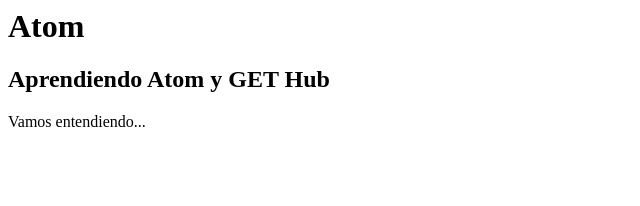
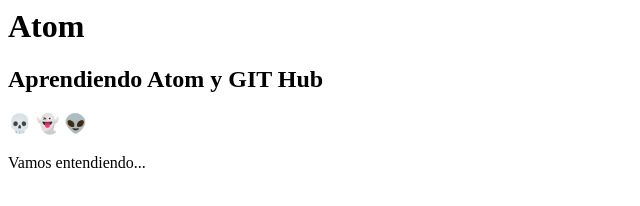
Before and after one commit to mateourda/grupo.jm, a plain HTML site: page index.html in a window 1280 px wide. Shown: the whole page, without its empty margins (0-640 px from the left). Drawn offline with Linux system fonts and the light colour scheme.

Commit message:
Agregue Emojis

```diff
--- a/index.html
+++ b/index.html
@@ -3,7 +3,8 @@
     <title>Curso 21 hs.</title>
     <body>
       <h1>Atom</h1>
-      <h2>Aprendiendo Atom y GET Hub</h2>
+      <h2>Aprendiendo Atom y GIT Hub</h2>
+      <h3>💀 👻 👽</h3>
       <p>Vamos entendiendo...</p>
     </body>
   </head>
```
